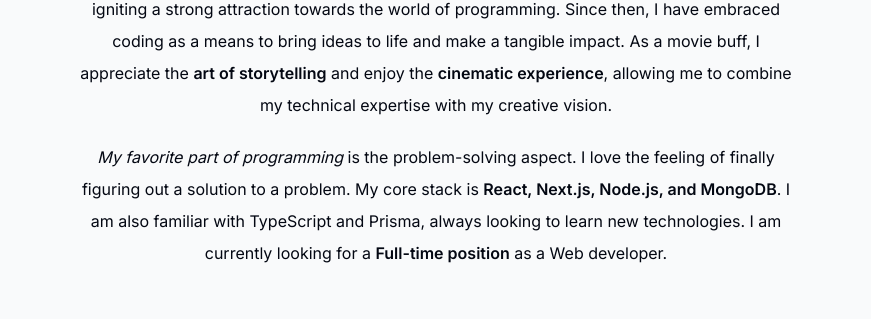
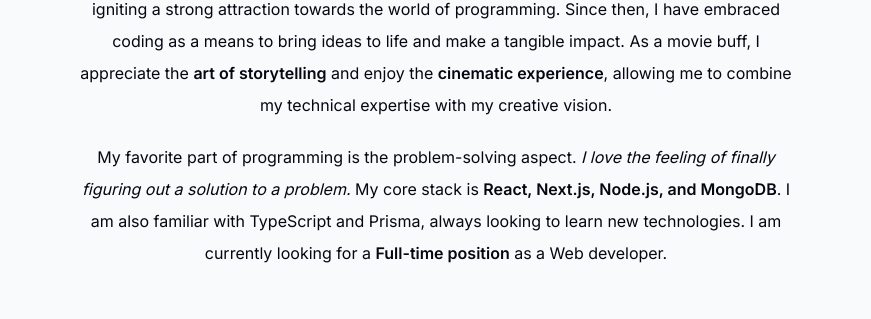
Before and after one commit to renish47/web_portfolio, a Next.js app: page / in a window 1280 px wide. Shown: the part 934-1253 px from the top of the page, without its empty margins (204-1075 px from the left). Built offline with nearby package versions, Linux system fonts and the light colour scheme; no server answers.

Commit message:
update about writeup

```diff
--- a/components/sections/About.tsx
+++ b/components/sections/About.tsx
@@ -45,9 +45,12 @@
         , allowing me to combine my technical expertise with my creative vision.
       </p>
       <p className="mb-5 dark:text-white/80">
-        <span className="italic">My favorite part of programming</span> is the
-        problem-solving aspect. I love the feeling of finally figuring out a
-        solution to a problem. My core stack is{" "}
+        My favorite part of programming is the problem-solving aspect.
+        <i>
+          {" "}
+          I love the feeling of finally figuring out a solution to a problem.
+        </i>{" "}
+        My core stack is{" "}
         <span className="font-semibold dark:text-white">
           React, Next.js, Node.js, and MongoDB
         </span>
```
